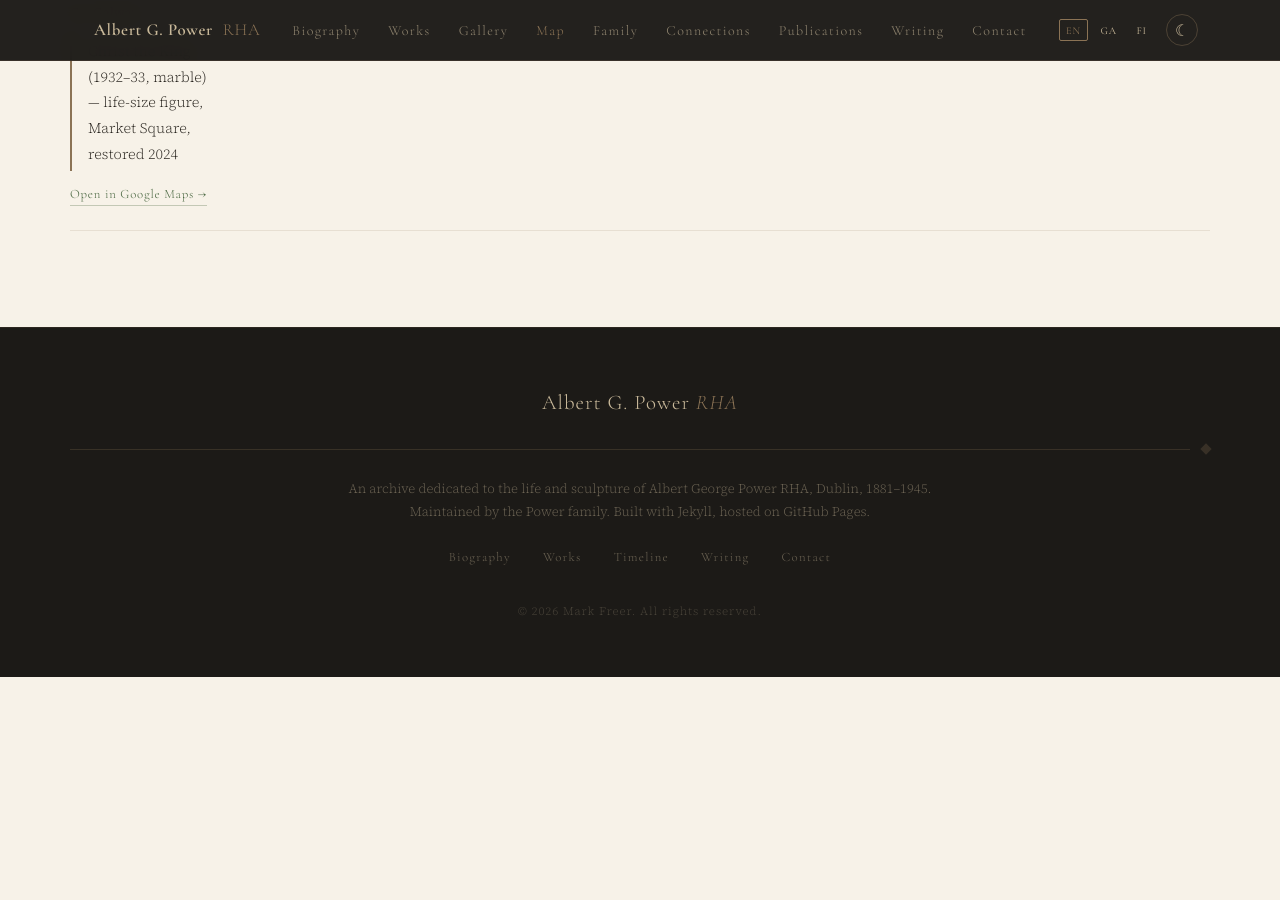
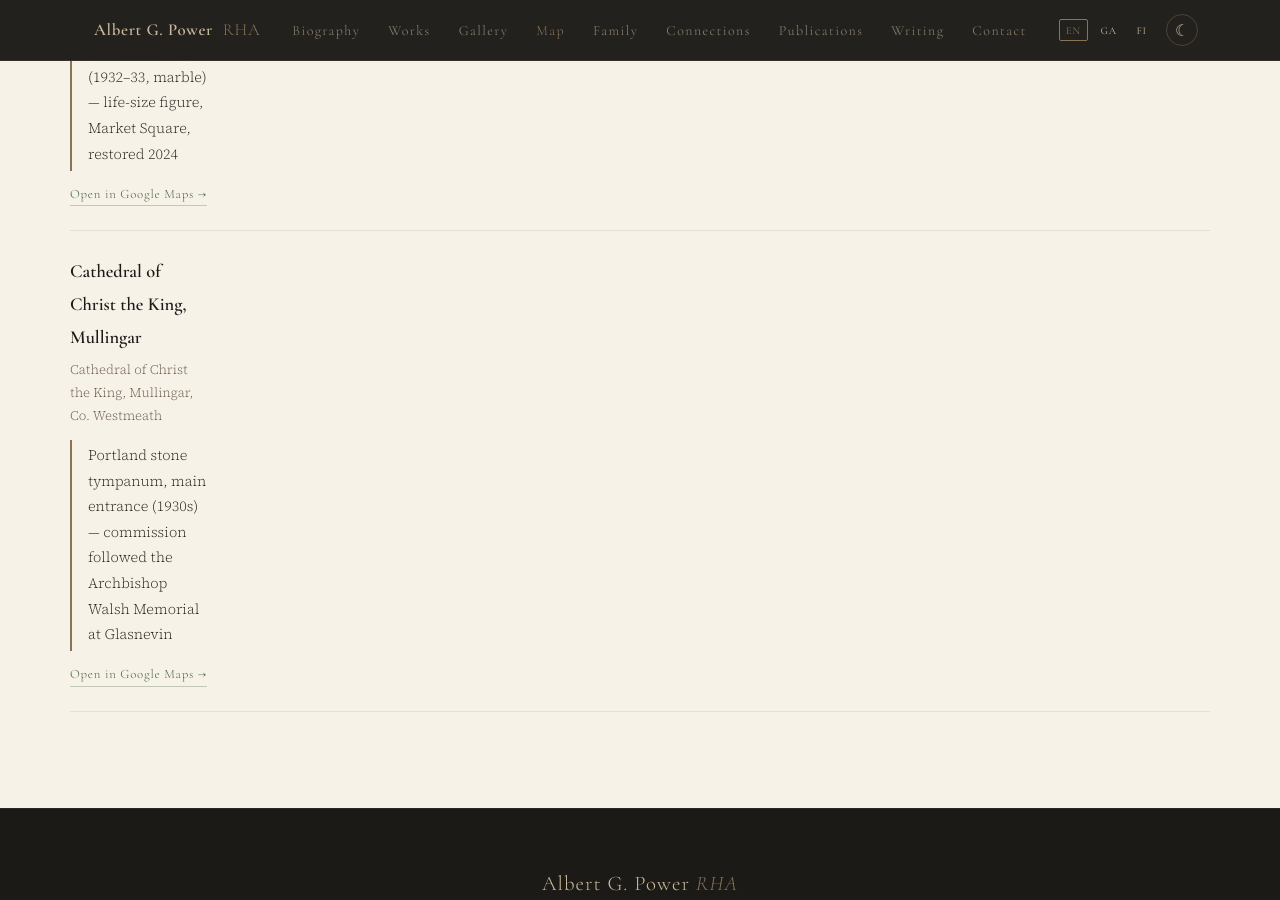
Before and after one commit to Nanyte25/albertpower, a Jekyll site: the page built from map/index.html, in a window 1280 px wide and 900 px high, scrolled down 10037 px. Built offline with Jekyll 4.4.1, drawn with Linux system fonts in a browser that asks for light colours; some web fonts are replaced; before the commit the page ends 10714 px from its top, so only the background shows below that.

Commit message:
feat: Archbishop Walsh Memorial with family photo, Mullingar Cathedral confirmed

```diff
--- a/_data/sculpture_map.yml
+++ b/_data/sculpture_map.yml
@@ -225,3 +225,12 @@
   maps_url: "https://www.google.com/maps/search/Market+Square+Gort+Galway+Christ+King"
   image: ""
   image_fallback: ""
+
+- name: "Cathedral of Christ the King, Mullingar"
+  lat: 53.5261
+  lng: -7.3381
+  works: ["Portland stone tympanum, main entrance (1930s) — commission followed the Archbishop Walsh Memorial at Glasnevin"]
+  address: "Cathedral of Christ the King, Mullingar, Co. Westmeath"
+  maps_url: "https://www.google.com/maps/search/Cathedral+Christ+King+Mullingar+Westmeath"
+  image: ""
+  image_fallback: ""
--- a/connections/church-works.html
+++ b/connections/church-works.html
@@ -295,6 +295,38 @@ permalink: /connections/church-works/
 
     </section>
 
+    <section class="museum-works-section">
+      <h2 class="map-list-title">Co. Westmeath</h2>
+
+      <div class="museum-work-card">
+        <div class="museum-work-image">
+          <img src="/assets/images/albert-power-portrait.jpg"
+               alt="Cathedral of Christ the King, Mullingar, Co. Westmeath"
+               loading="lazy"
+               onerror="this.parentElement.style.display='none'" />
+        </div>
+        <div class="museum-work-info">
+          <span class="work-year">1930s</span>
+          <h3>Cathedral of Christ the King, Mullingar</h3>
+          <p class="work-medium">Cathedral of Christ the King, Mullingar, Co. Westmeath</p>
+          <p>Power's work at the Cathedral of Christ the King in Mullingar followed
+          directly from his Archbishop Walsh Memorial at Glasnevin (1926–29), which
+          established his reputation as Ireland's foremost Catholic sculptor. The cathedral,
+          a large neo-Romanesque structure designed by Ralph Byrne, was built between 1932
+          and 1939 and dedicated to Christ the King at the request of Pope Pius XI — the
+          first church in the world to receive that dedication. Power contributed a
+          Portland stone tympanum above the main entrance, depicting Our Lady handing a
+          model of the old cathedral to Christ, completed before the consecration in 1939.</p>
+          <p style="font-size:0.85rem; color:var(--text-muted);">Sources: Dictionary of Irish Architects; Buildings of Ireland (NIAH); Patrick Comerford, "Mullingar Cathedral declares Catholic triumphalism" (2018); Mullingar History (Ruth Illingworth).</p>
+          <div class="map-card-links" style="margin-top:0.75rem;">
+            <a href="https://www.google.com/maps/search/Cathedral+Christ+King+Mullingar+Westmeath"
+               target="_blank" rel="noopener noreferrer" class="map-directions-link">Open in Google Maps →</a>
+          </div>
+        </div>
+      </div>
+
+    </section>
+
     <div class="celtic-rule"></div>
 
     <section class="museum-works-section">
--- a/connections/glasnevin-cemetery.html
+++ b/connections/glasnevin-cemetery.html
@@ -93,20 +93,36 @@ permalink: /connections/glasnevin-cemetery/
 
       <div class="museum-work-card">
         <div class="museum-work-image">
-          <img src="/assets/images/collins-death-mask.jpg"
-               alt="Archbishop Walsh Tomb, Glasnevin Cemetery"
+          <img src="/assets/images/archbishop-walsh-memorial.jpg"
+               alt="Archbishop Walsh Memorial, Glasnevin Cemetery — canopy structure with sarcophagus by Albert Power, 1926–1929"
                loading="lazy"
                onerror="this.parentElement.style.display='none'" />
         </div>
         <div class="museum-work-info">
-          <span class="work-year">1929</span>
-          <h3>Archbishop Walsh Tomb</h3>
-          <p class="work-medium">Glasnevin Cemetery, Dublin</p>
-          <p>William Joseph Walsh (1841–1921) was the Catholic Archbishop of Dublin
-          from 1885 until his death in 1921. He was a supporter of Charles Stewart Parnell
-          and later of Sinn Féin, and played a significant role in Irish public life during
-          the revolutionary period. Power was commissioned for his tomb in 1929, placing
-          it among his early major funerary commissions at Glasnevin.</p>
+          <span class="work-year">1926–1929</span>
+          <h3>Archbishop Walsh Memorial</h3>
+          <p class="work-medium">Stone figure and sarcophagus · Glasnevin Cemetery, Dublin<br>
+          <em>Architectural canopy by John J. Robinson; sculpture by Albert Power</em></p>
+          <p>Power's major ecclesiastical commission at Glasnevin — and one of the most
+          significant funerary monuments in the cemetery. The memorial honours Archbishop
+          William Joseph Walsh (1841–1921), Catholic Archbishop of Dublin from 1885 until
+          his death, a pivotal figure in Irish public life who supported Parnell and later
+          Sinn Féin, and whose influence shaped the relationship between the Catholic Church
+          and the Irish independence movement.</p>
+          <p>The monument takes the form of a large open stone canopy — a baldachin
+          structure designed by architect John J. Robinson — beneath which Power carved
+          the recumbent figure of the Archbishop and the sarcophagus. The columned granite
+          canopy, visible from across that section of the cemetery, gives the work an
+          extraordinary monumental presence. Power executed the commission between 1926
+          and 1929.</p>
+          <p>This commission was among the most prestigious of Power's career and directly
+          led to further ecclesiastical commissions — including work at the Cathedral of
+          Christ the King, Mullingar, Co. Westmeath.</p>
+          <p style="font-size:0.85rem; color:var(--text-muted);">Photograph: Power family archive.</p>
+          <div class="map-card-links" style="margin-top:0.75rem;">
+            <a href="https://www.google.com/maps/place/Glasnevin+Cemetery/@53.3697293,-6.2773294,17z"
+               target="_blank" rel="noopener noreferrer" class="map-directions-link">Open in Google Maps →</a>
+          </div>
         </div>
       </div>
 
```
Also changed, not shown: other parts of connections/church-works.html (+0 -1 lines), assets/images/archbishop-walsh-memorial.jpg (added).
